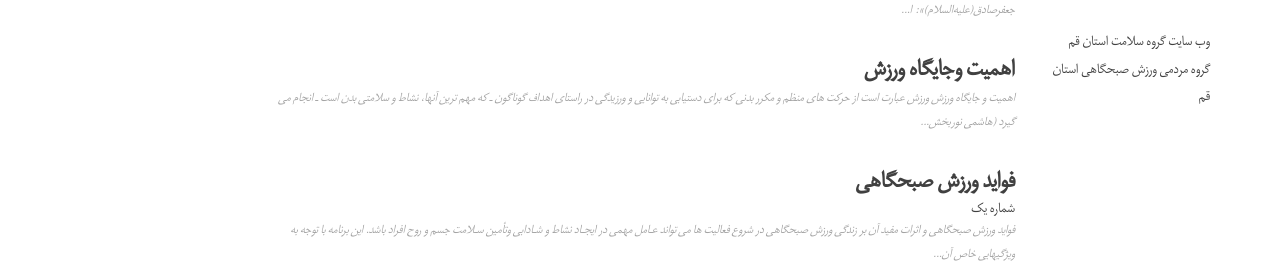
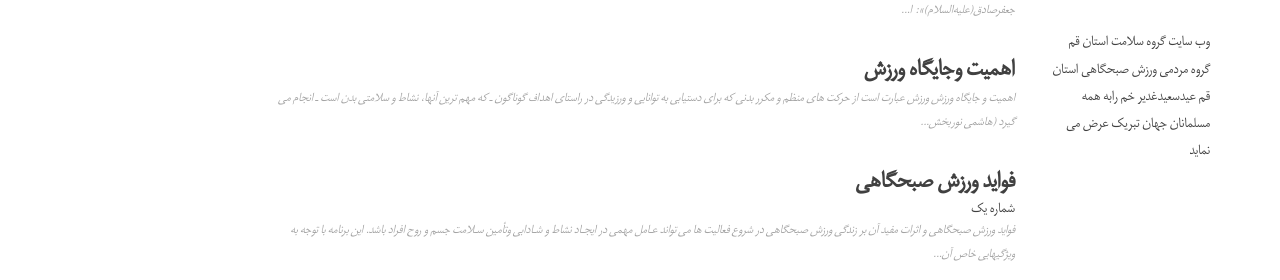
Before and after one commit to grouh-salamat/grouh-salamat.github.io, a Jekyll site: the page built from index.html, in a window 1280 px wide. Shown: the part 689-969 px from the top of the page. Built offline with Jekyll 4.4.1, drawn with Linux system fonts in a browser that asks for light colours; the list of posts is cut into pages by our own code.

Commit message:
Update _config.yml

```diff
--- a/_config.yml
+++ b/_config.yml
@@ -67,7 +67,7 @@ netease_comment: false
 
 # Sidebar settings
 sidebar: true                           # whether or not using Sidebar.
-sidebar-about-description: "وب سایت گروه سلامت استان قم<br/>گروه مردمی ورزش صبحگاهی استان قم"
+sidebar-about-description: "وب سایت گروه سلامت استان قم<br/>گروه مردمی ورزش صبحگاهی استان قم عیدسعیدغدیر خم  رابه همه مسلمانان جهان تبریک عرض  می نماید"
 sidebar-avatar: /img/avatar-hux.jpg      # use absolute URL, seeing it's used in both `/` and `/about/`
 
 
```
